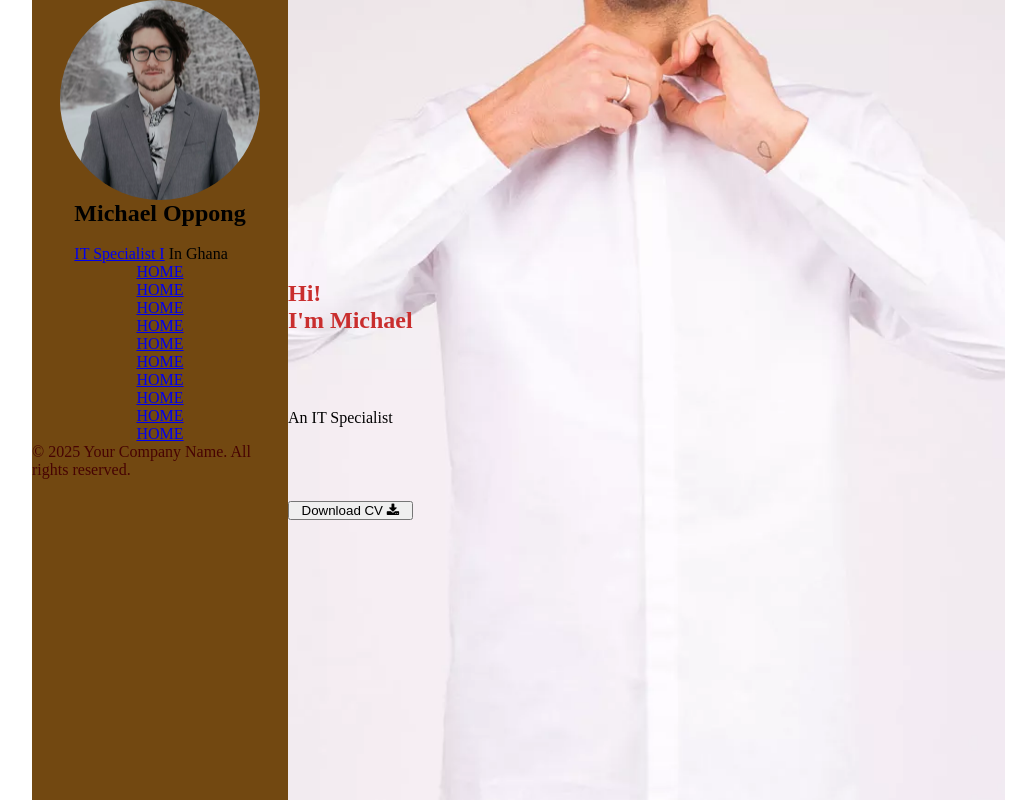
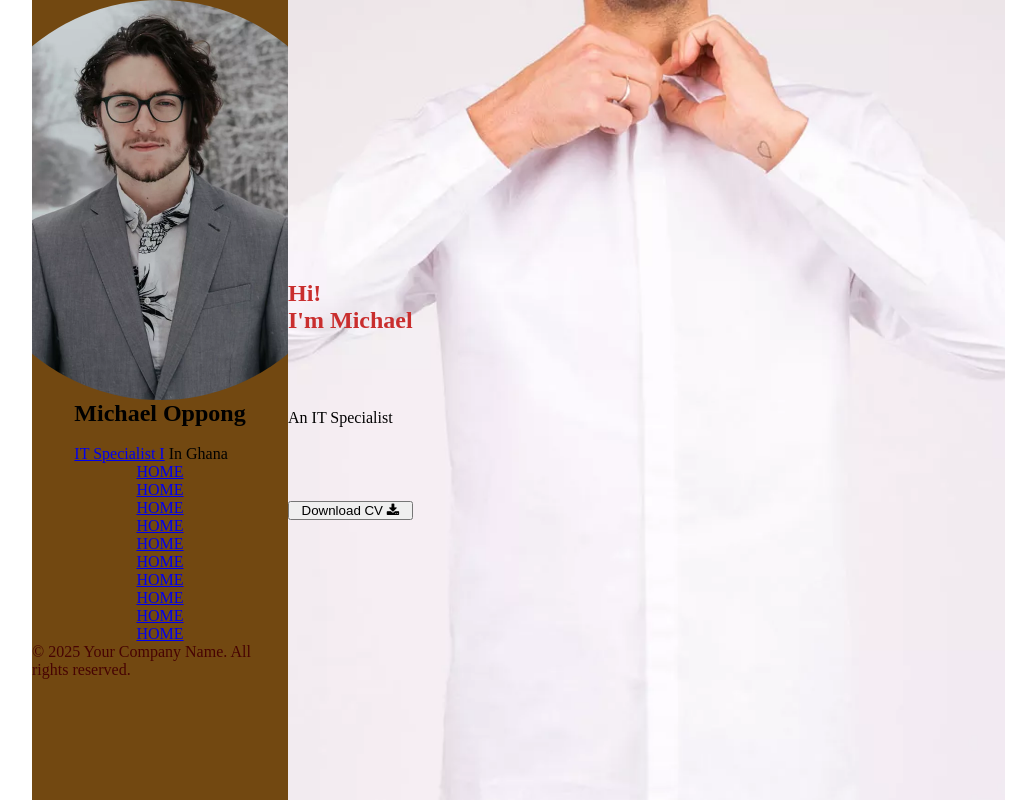
Before and after one commit to myoppong/portfolio, a plain HTML site: page index.html in a window 1280 px wide. Shown: the whole page, without its empty margins (96-1132 px from the left). Drawn offline with Linux system fonts and the light colour scheme.

Commit message:
second commit

```diff
--- a/css/style.css
+++ b/css/style.css
@@ -41,7 +41,8 @@ h1{color: #c92e2e;}
 
 .avatar{
 background-image: url(../images/jack2.png);
-height: 200px; width: 200px;
+height: 400px;
+width: 400px;
 background-position: center;
 border-radius: 100%;
 background-size: cover;
```
